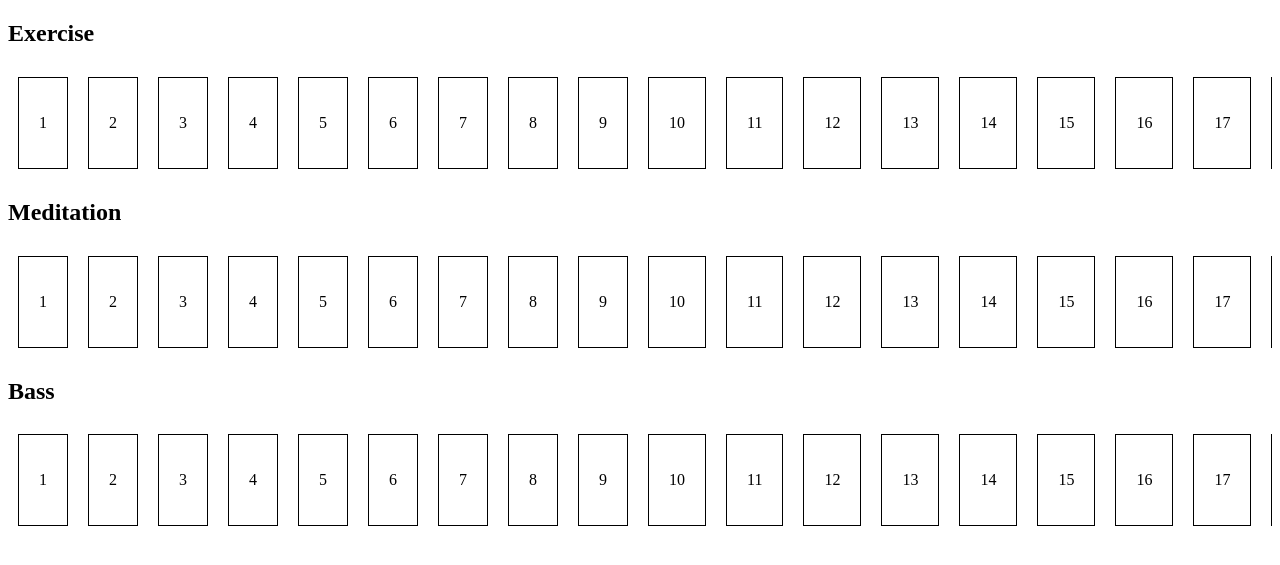
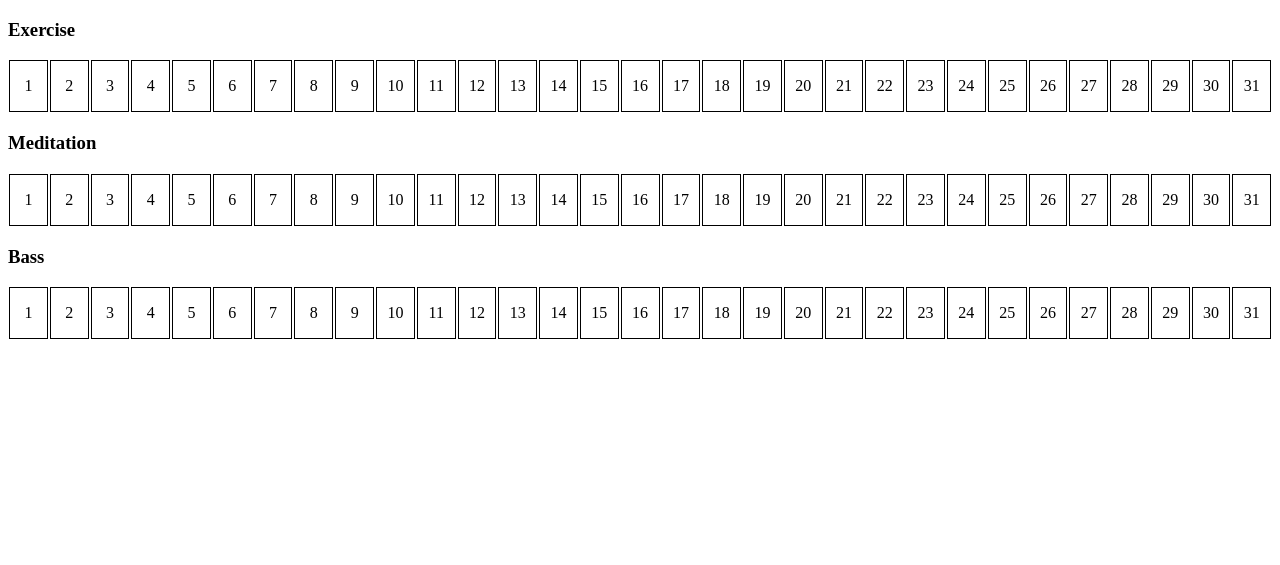
Before and after one commit to lcvaleski/calendar, a Flask app: page / in a window 1280 px wide. Shown: the top 565 px of the page. Run offline with Flask 3, Linux system fonts and the light colour scheme.

Commit message:
Small styling updates and now red on click (without db)

```diff
--- a/templates/home.html
+++ b/templates/home.html
@@ -11,32 +11,39 @@
             display: flex;
             justify-content: center;
             align-items: center;
-            margin: 10px;
-            padding: 20px;
+            margin: 1px;
             border: 1px solid black;
             width: 50px;
             height: 50px;
             text-align: center;
         }
+        .highlight {
+            background-color: red;
+        }
     </style>
+    <script>
+        function highlight(event) {
+            event.target.classList.toggle('highlight');
+        }
+    </script>
 </head>
 <body>
-    <h2>Exercise</h2>
+    <h3>Exercise</h3>
     <div class="container">
         {% for day in days %}
-            <div class="day">{{ day }}</div>
+            <div class="day" onclick="highlight(event)">{{ day }}</div>
         {% endfor %}
     </div>
-    <h2>Meditation</h2>
+    <h3>Meditation</h3>
     <div class="container">
         {% for day in days %}
-            <div class="day">{{ day }}</div>
+            <div class="day" onclick="highlight(event)">{{ day }}</div>
         {% endfor %}
     </div>
-    <h2>Bass</h2>
+    <h3>Bass</h3>
     <div class="container">
         {% for day in days %}
-            <div class="day">{{ day }}</div>
+            <div class="day" onclick="highlight(event)">{{ day }}</div>
         {% endfor %}
     </div>
 </body>
```
